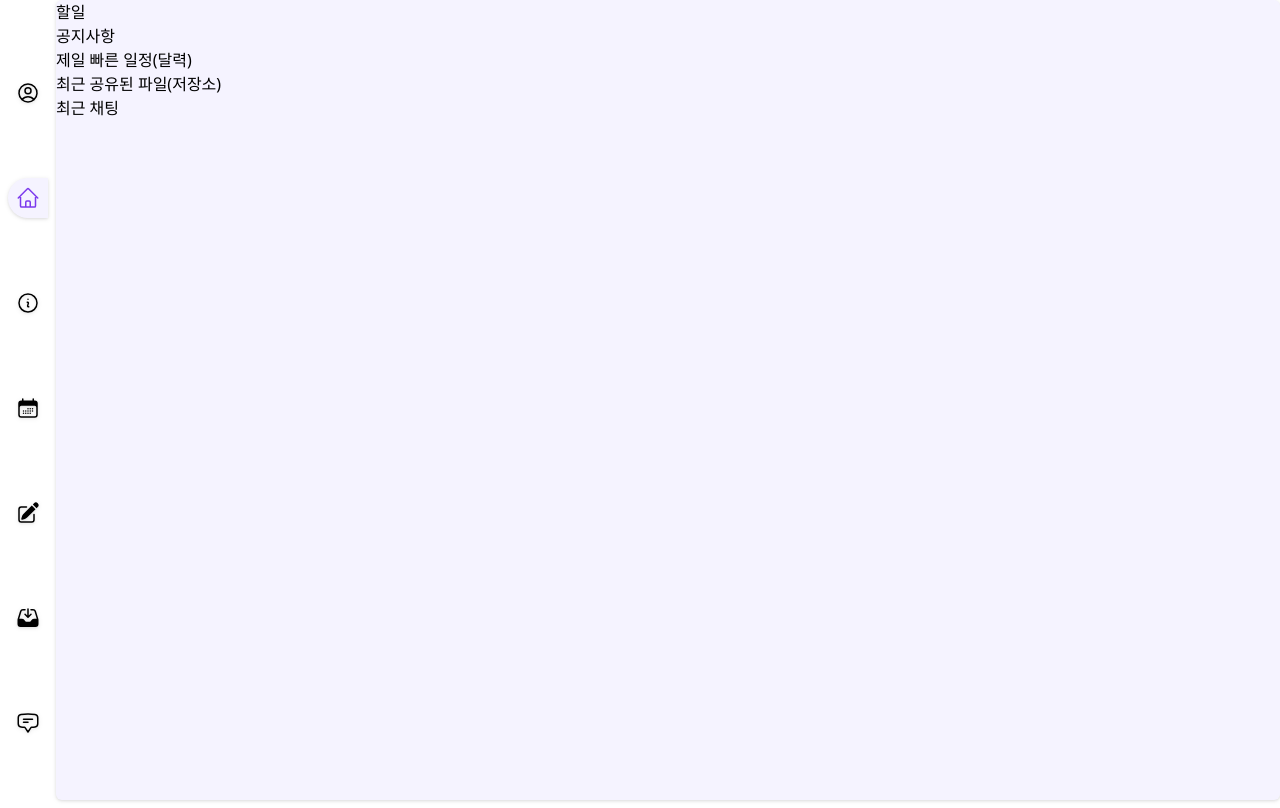
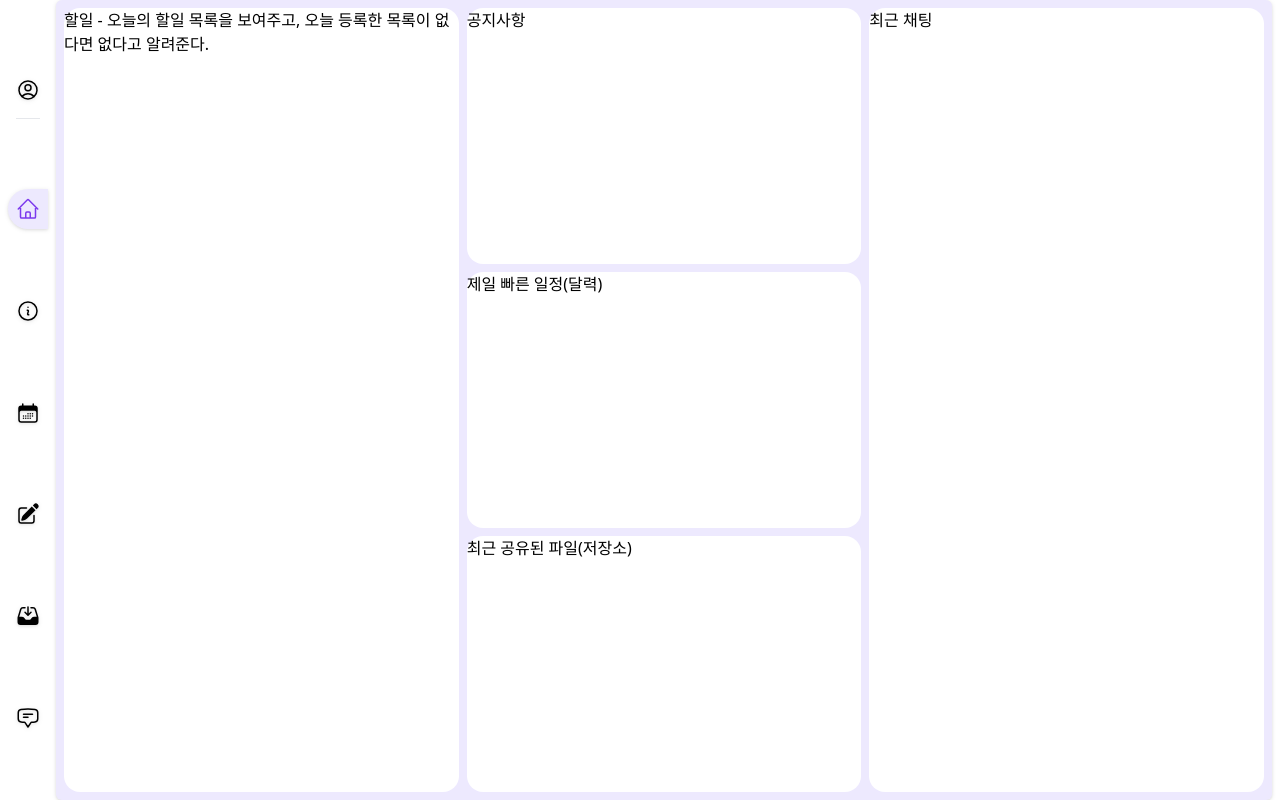
Before and after one commit to lesw1216/front-together-project, a Vue app: page /login in a window 1280 px wide. Both pictures are taken after typing "Sample", "Sample123" into the empty fields and a click on the button "로그인". Built offline with nearby package versions, Linux system fonts and the light colour scheme.

Commit message:
home 화면 레이아웃 구성

```diff
--- a/src/components/NavItem/NavBar.vue
+++ b/src/components/NavItem/NavBar.vue
@@ -36,7 +36,7 @@ const logout = () => {
 
 const onClickMenuBar = () => {};
 
-const onMouseOver = () => {
+const onMouseEnter = () => {
   navBarStore.isNavBarOpen = true;
 };
 
@@ -45,12 +45,13 @@ const onMouseUp = () => {};
 <template>
   <div class="bg-white">
     <div
-      v-on:mouseover="onMouseOver"
-      class="flex flex-col justify-evenly h-screen m-2"
+      v-on:mouseenter="onMouseEnter"
+      class="flex flex-col justify-evenly h-full m-2 content-start"
     >
       <!-- 내정보 시작 -->
-      <routerLink to="/">
-        <NavButton :button-name="userStore.userId" current-path="/my">
+      <div class="flex flex-col">
+        <routerLink to="/myInfo">
+          <NavButton :button-name="userStore.userId" current-path="/myInfo">
             <svg
               xmlns="http://www.w3.org/2000/svg"
               fill="none"
@@ -67,7 +68,15 @@ const onMouseUp = () => {};
             </svg>
           </NavButton>
         </routerLink>
-
+        <button
+          v-if="navBarStore.isNavBarOpen"
+          class="self-end text-sm hover:underline hover:text-violet-600 m-2"
+          @click="logout"
+        >
+          로그아웃
+        </button>
+        <hr class="m-2" />
+      </div>
       <!-- 내정보 종료 -->
       <!-- 홈 router 시작 -->
       <routerLink to="/">
--- a/src/components/NavItem/NavButton.vue
+++ b/src/components/NavItem/NavButton.vue
@@ -3,9 +3,11 @@ import { ref } from "vue";
 
 /* Pinia */
 import { useNavBarStore } from "@/stores/navBar";
+import { useUserStore } from "@/stores/user";
 
 /* instance */
 const navBarStore = useNavBarStore();
+const userStore = useUserStore();
 
 /* props */
 const props = defineProps({
@@ -15,10 +17,13 @@ const props = defineProps({
 
 /* Field */
 const routePath = ref(props.currentPath);
+const propsButtonName = ref(props.buttonName);
+const hoverMyInfoButton = ref(false);
 
 /* Func */
 const log = () => {
-  console.log("props currentPath  = " + routePath.value);
+  console.log(propsButtonName.value);
+  console.log(userStore.userId);
 };
 </script>
 <template>
@@ -26,19 +31,19 @@ const log = () => {
     class="flex rounded-tl-3xl rounded-bl-3xl p-2 hover:bg-violet-50 hover:text-violet-600 drop-shadow"
     v-bind:class="
       currentPath === navBarStore.currentPath
-        ? 'bg-violet-50 text-violet-600'
+        ? 'bg-violet-100 text-violet-600'
         : null
     "
   >
     <button @click="log">
       <slot></slot>
     </button>
-    <p
-      class="self-center whitespace-nowrap ml-2"
-      v-if="navBarStore.isNavBarOpen"
-    >
-      {{ buttonName }}
-    </p>
+
+    <div v-if="navBarStore.isNavBarOpen">
+      <p class="self-center whitespace-nowrap ml-2">
+        {{ buttonName }}
+      </p>
+    </div>
   </div>
 </template>
 <style scoped></style>
--- a/src/components/RoutesComp.vue
+++ b/src/components/RoutesComp.vue
@@ -1,7 +1,7 @@
 <script setup></script>
 <template>
   <div>
-    <RouterView></RouterView>
+    <RouterView class="pr-2 pb-2"></RouterView>
   </div>
 </template>
 <style scoped></style>
--- a/src/router/index.js
+++ b/src/router/index.js
@@ -10,6 +10,7 @@ import Notice from "@/views/authenticated/Notice.vue";
 import Talk from "@/views/authenticated/Talk.vue";
 import Store from "@/views/authenticated/Store.vue";
 import AuthenticatedView from "@/views/authenticated/AuthenticatedView.vue";
+import MyInfo from "@/views/authenticated/MyInfo.vue";
 
 import { storeToRefs } from "pinia";
 import { useUserStore } from "@/stores/user";
@@ -56,6 +57,10 @@ const router = createRouter({
           path: "store",
           component: Store,
         },
+        {
+          path: "myInfo",
+          component: MyInfo,
+        },
       ],
     },
   ],
--- a/src/views/authenticated/AuthenticatedView.vue
+++ b/src/views/authenticated/AuthenticatedView.vue
@@ -16,10 +16,10 @@ const onMouseUp = () => {
 </script>
 
 <template>
-  <div class="flex h-screen">
+  <div class="flex h-screen w-screen">
     <NavigatorBar></NavigatorBar>
     <div
-      class="rounded-md bg-violet-50 w-screen drop-shadow"
+      class="rounded-md bg-violet-100 h-screen w-screen drop-shadow"
       v-on:mouseup="onMouseUp"
     >
       <router-view></router-view>
--- a/src/views/authenticated/Home.vue
+++ b/src/views/authenticated/Home.vue
@@ -4,12 +4,28 @@ import { ref } from "vue";
 const message = ref("HOME");
 </script>
 <template>
-  <section class="">
-    <article class="">할일</article>
-    <article class="">공지사항</article>
-    <article class="">제일 빠른 일정(달력)</article>
-    <article class="">최근 공유된 파일(저장소)</article>
-    <article class="">최근 채팅</article>
-  </section>
+  <div class="h-full p-2">
+    <section class="flex content-center h-full">
+      <article class="basis-1/3 mr-2">
+        <div class="bg-white h-full rounded-2xl">
+          할일 - 오늘의 할일 목록을 보여주고, 오늘 등록한 목록이 없다면 없다고
+          알려준다.
+        </div>
+      </article>
+      <div class="basis-1/3 mr-2 flex flex-col justify-start">
+        <div class="basis-1/3 bg-white rounded-2xl mb-2">
+          <article>공지사항</article>
+        </div>
+        <div class="basis-1/3 bg-white mb-2 rounded-2xl">
+          <article>제일 빠른 일정(달력)</article>
+        </div>
+
+        <div class="basis-1/3 bg-white rounded-2xl">
+          <article>최근 공유된 파일(저장소)</article>
+        </div>
+      </div>
+      <article class="basis-1/3 bg-white rounded-2xl">최근 채팅</article>
+    </section>
+  </div>
 </template>
 <style></style>
--- /dev/null
+++ b/src/views/authenticated/MyInfo.vue
@@ -0,0 +1,3 @@
+<script setup></script>
+<template></template>
+<style></style>
```
Lines whose indentation alone changed are shown as unchanged.
